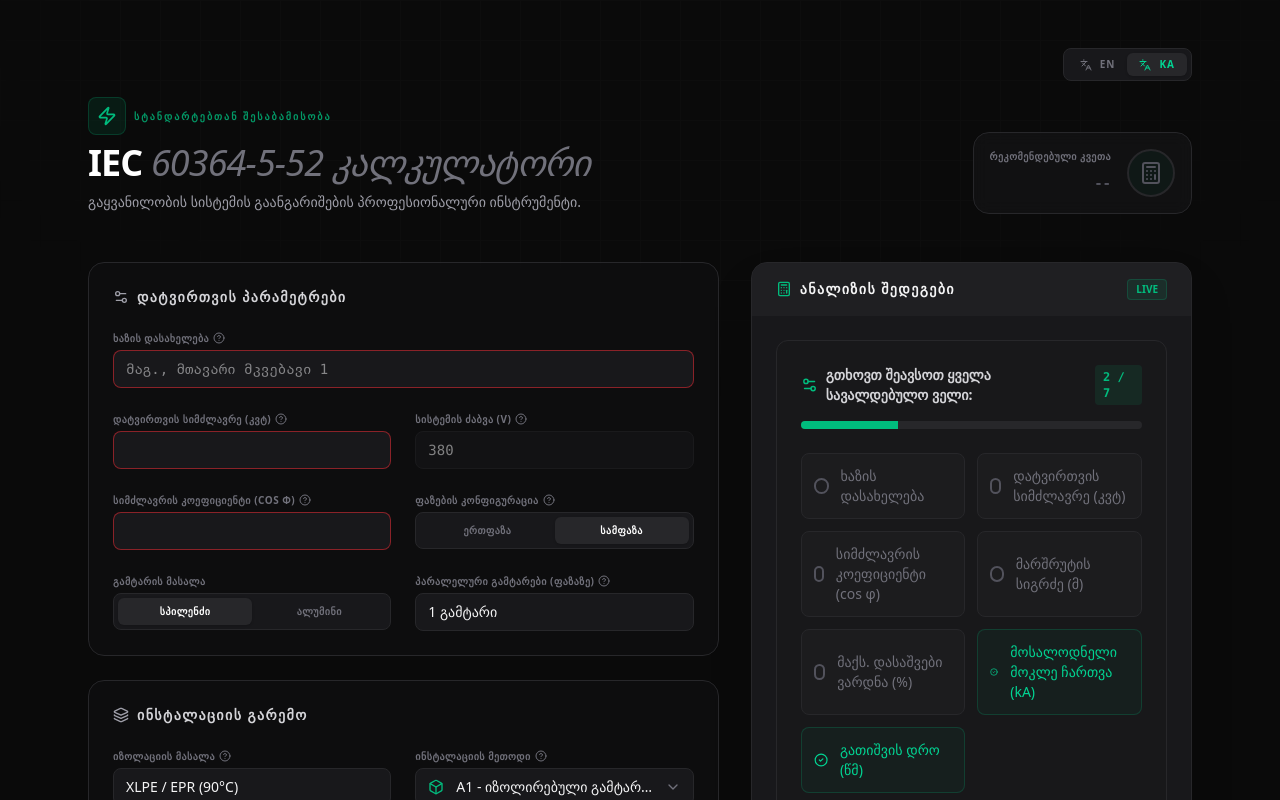
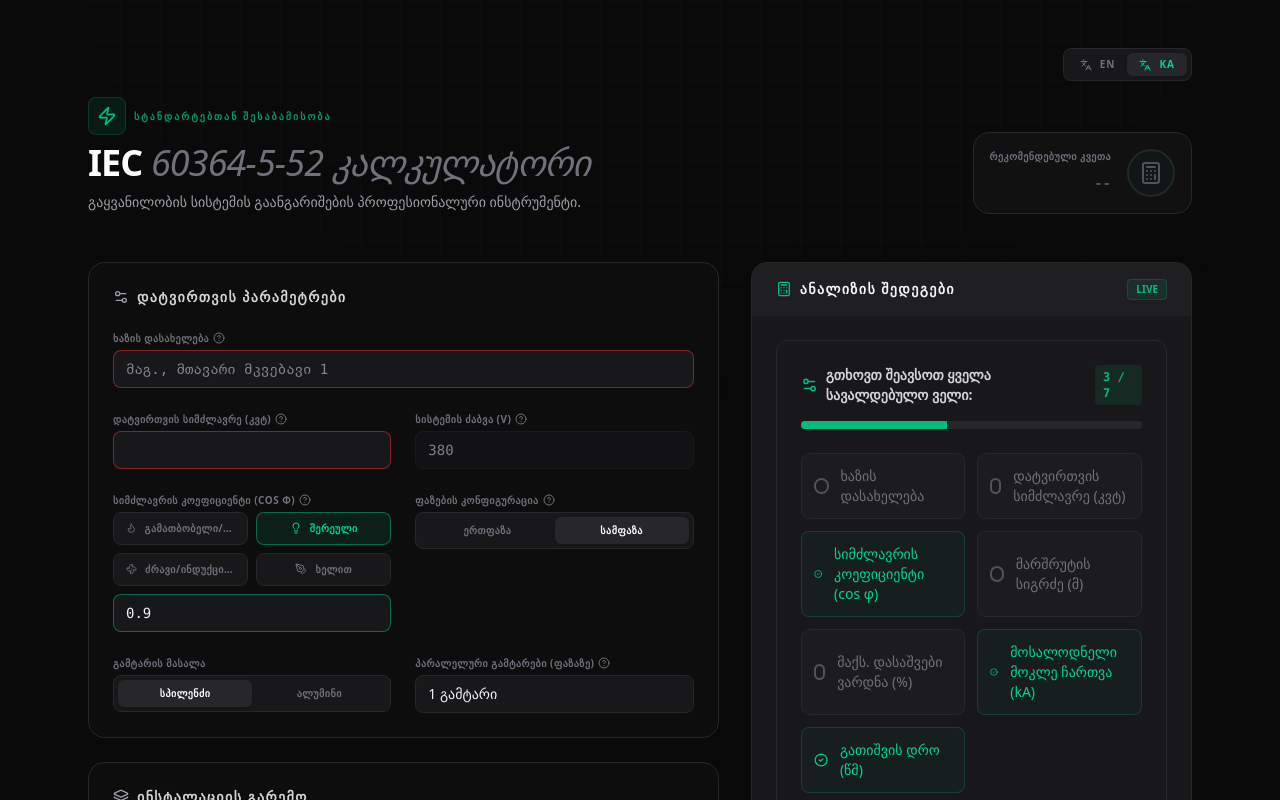
Before and after one commit to sabagogadze/Cable-Selection-Tools-IEC, a React (Vite) app: page / in a window 1280 px wide. Shown: the top 800 px of the page. Built offline with nearby package versions, Linux system fonts and the light colour scheme.

Commit message:
feat: Add power factor presets to calculator
Introduces predefined power factor options (resistive, mixed, motor) to simplify user input. Includes a custom option for manual entry. Updates state management to accommodate the new power factor mode selection.

```diff
--- a/src/App.tsx
+++ b/src/App.tsx
@@ -34,7 +34,10 @@ import {
   Building2,
   Factory,
   PenTool,
-  X
+  X,
+  Lightbulb,
+  Fan,
+  Flame
 } from 'lucide-react';
 import { motion, AnimatePresence } from 'motion/react';
 import * as XLSX from 'xlsx';
@@ -134,6 +137,12 @@ const translations = {
       industrial: "Industrial (6 kA)",
       custom: "Calculate / Custom"
     },
+    pfPresets: {
+      resistive: "Heater/Incandescent (1.0)",
+      mixed: "Mixed Load (0.9)",
+      motor: "Motor/Inductive (0.8)",
+      custom: "Custom Value"
+    },
     scCalc: {
       title: "Short Circuit Calculator",
       desc: "Estimate short circuit current based on transformer size and line impedance.",
@@ -236,6 +245,12 @@ const translations = {
       industrial: "ინდუსტრიული (6 kA)",
       custom: "გამოთვლა / ხელით შეყვანა"
     },
+    pfPresets: {
+      resistive: "გამათბობელი/ტენი (1.0)",
+      mixed: "შერეული დატვირთვა (0.9)",
+      motor: "ძრავი/ინდუქციური (0.8)",
+      custom: "ხელით შეყვანა"
+    },
     scCalc: {
       title: "მოკლე ჩართვის კალკულატორი",
       desc: "გამოთვალეთ მოკლე ჩართვის დენი ტრანსფორმატორის სიმძლავრისა და წინაღობის მიხედვით.",
@@ -509,7 +524,8 @@ export default function App() {
   const [lang, setLang] = useState<Language>('ka');
   const [lineName, setLineName] = useState<string>('');
   const [power, setPower] = useState<number | ''>('');
-  const [powerFactor, setPowerFactor] = useState<number | ''>('');
+  const [pfMode, setPfMode] = useState<'resistive' | 'mixed' | 'motor' | 'custom'>('mixed');
+  const [powerFactor, setPowerFactor] = useState<number | ''>(0.9);
   const [isThreePhase, setIsThreePhase] = useState<boolean>(true);
   const [conductor, setConductor] = useState<ConductorMaterial>('Copper');
   const [insulation, setInsulation] = useState<InsulationType>('XLPE');
@@ -566,6 +582,14 @@ export default function App() {
     }
   };
 
+  const handlePfModeChange = (mode: 'resistive' | 'mixed' | 'motor' | 'custom') => {
+    setPfMode(mode);
+    if (mode === 'resistive') setPowerFactor(1.0);
+    else if (mode === 'mixed') setPowerFactor(0.9);
+    else if (mode === 'motor') setPowerFactor(0.8);
+    else setPowerFactor('');
+  };
+
   const handleCalculateSC = () => {
     if (trPower !== '' && trImpedance !== '') {
       // Isc = (S * 1000) / (sqrt(3) * V * (Z/100)) for 3-phase
@@ -666,7 +690,7 @@ export default function App() {
       return mapping[phaseSize] || Math.ceil(phaseSize / 2);
     };
 
-    // 1. Calculate Load Current
+    // 1. Calculate Load Current (Design Current Ib)
     let loadCurrent = 0;
     if (isThreePhase) {
       loadCurrent = (p * 1000) / (Math.sqrt(3) * voltage * pf);
@@ -674,9 +698,21 @@ export default function App() {
       loadCurrent = (p * 1000) / (voltage * pf);
     }
 
-    // 2. Select Breaker (In)
+    // 2. Select Breaker (In) based on Design Current (Ib)
+    // The rule is: Ib <= In <= Iz
+    // So we pick the next standard breaker size that is >= loadCurrent
     const breaker = BREAKER_SIZES.find(b => b >= loadCurrent);
     const nominalBreaker = breaker || loadCurrent;
+
+    // Determine Breaker Type (MCB vs MCCB) and Poles
+    const poles = isThreePhase ? '3P' : '1P';
+    let breakerType = 'MCB';
+    if (nominalBreaker > 125) {
+      breakerType = 'MCCB';
+    } else if (nominalBreaker > 63) {
+      // Between 63A and 125A can be either, but MCCB is more common for industrial
+      breakerType = 'MCB/MCCB';
+    }
 
     // 3. Correction Factors
     const tempTable = insulation === 'PVC' ? TEMP_CORRECTION_PVC : TEMP_CORRECTION_XLPE;
@@ -787,7 +823,7 @@ export default function App() {
       ? (lang === 'ka' ? "არასაკმარისი გამტარობა" : "Insufficient Capacity")
       : `${insName} ${matName} - ${parallelStr}(${cores}x${finalResultSize}+${peSize}mm²)`;
 
-    const recommendedBreaker = breaker ? `${breaker}A` : 'N/A';
+    const recommendedBreaker = breaker ? `${breakerType} ${poles} ${breaker}A` : 'N/A';
 
     return {
       loadCurrent,
@@ -915,15 +951,50 @@ export default function App() {
                 </div>
                 <div>
                   <Label tooltip={t.tooltips.pf}>{t.pf}</Label>
+                  <div className="space-y-2">
+                    <div className="grid grid-cols-2 gap-2">
+                      <button
+                        onClick={() => handlePfModeChange('resistive')}
+                        className={`flex items-center justify-center gap-2 py-2 px-3 text-[10px] uppercase tracking-wider font-bold rounded-lg border transition-all ${pfMode === 'resistive' ? 'bg-emerald-500/10 border-emerald-500/50 text-emerald-400' : 'bg-zinc-900 border-zinc-800 text-zinc-500 hover:border-zinc-700'}`}
+                      >
+                        <Flame className="w-3 h-3" />
+                        <span className="truncate">{t.pfPresets.resistive.split(' ')[0]}</span>
+                      </button>
+                      <button
+                        onClick={() => handlePfModeChange('mixed')}
+                        className={`flex items-center justify-center gap-2 py-2 px-3 text-[10px] uppercase tracking-wider font-bold rounded-lg border transition-all ${pfMode === 'mixed' ? 'bg-emerald-500/10 border-emerald-500/50 text-emerald-400' : 'bg-zinc-900 border-zinc-800 text-zinc-500 hover:border-zinc-700'}`}
+                      >
+                        <Lightbulb className="w-3 h-3" />
+                        <span className="truncate">{t.pfPresets.mixed.split(' ')[0]}</span>
+                      </button>
+                      <button
+                        onClick={() => handlePfModeChange('motor')}
+                        className={`flex items-center justify-center gap-2 py-2 px-3 text-[10px] uppercase tracking-wider font-bold rounded-lg border transition-all ${pfMode === 'motor' ? 'bg-emerald-500/10 border-emerald-500/50 text-emerald-400' : 'bg-zinc-900 border-zinc-800 text-zinc-500 hover:border-zinc-700'}`}
+                      >
+                        <Fan className="w-3 h-3" />
+                        <span className="truncate">{t.pfPresets.motor.split(' ')[0]}</span>
+                      </button>
+                      <button
+                        onClick={() => handlePfModeChange('custom')}
+                        className={`flex items-center justify-center gap-2 py-2 px-3 text-[10px] uppercase tracking-wider font-bold rounded-lg border transition-all ${pfMode === 'custom' ? 'bg-emerald-500/10 border-emerald-500/50 text-emerald-400' : 'bg-zinc-900 border-zinc-800 text-zinc-500 hover:border-zinc-700'}`}
+                      >
+                        <PenTool className="w-3 h-3" />
+                        <span className="truncate">{t.pfPresets.custom.split(' ')[0]}</span>
+                      </button>
+                    </div>
                     <Input
                       type="number"
                       value={powerFactor}
-                    onChange={setPowerFactor}
+                      onChange={(val) => {
+                        setPowerFactor(val);
+                        setPfMode('custom');
+                      }}
                       step="0.01"
                       min="0"
                       max="1"
                       isValid={isPfValid}
                     />
+                  </div>
                 </div>
                 <div>
                   <Label tooltip={t.tooltips.phase}>{t.phase}</Label>
```
Lines whose indentation alone changed are shown as unchanged.
